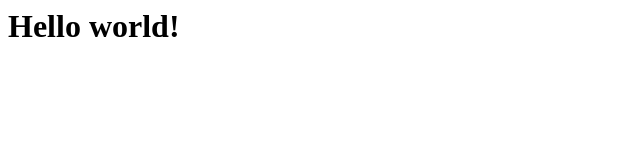
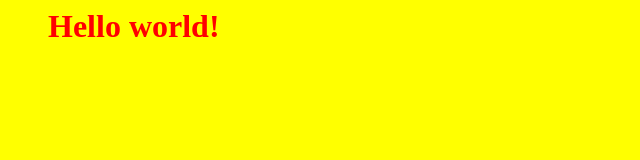
Before and after one commit to adrianbooth/adrianbooth.github.io, a plain HTML site: page index.html in a window 1280 px wide. Shown: the whole page, without its empty margins (0-640 px from the left). Drawn offline with Linux system fonts and the light colour scheme.

Commit message:
Update index.html

```diff
--- a/index.html
+++ b/index.html
@@ -1,4 +1,23 @@
 <html>
+  <head>
+    <style>
+body {
+  background-color: yellow;
+}
+
+ @keyframes blinker {
+  50% {
+    opacity: 0;
+  }
+}
+
+h1 {
+  animation: blinker 1s linear infinite;
+  color: red;
+  margin-left: 40px;
+}
+</style>
+  </head>
   <body>
     <h1>Hello world!</h1>
     <script>
```
